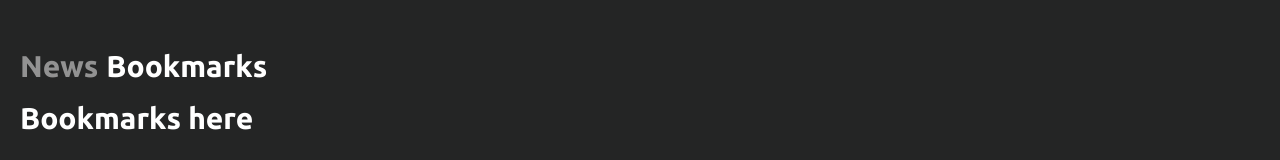
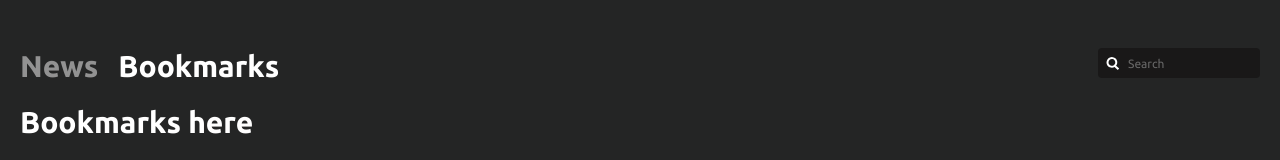
Before and after one commit to dimadomore/darqube-news, a Next.js app: page /bookmarks in a window 1280 px wide. Shown: the top 160 px of the page. Built offline with nearby package versions, Linux system fonts and the light colour scheme.

Commit message:
Add search component

```diff
--- a/src/components/layout/main-layout/MainLayout.tsx
+++ b/src/components/layout/main-layout/MainLayout.tsx
@@ -1,5 +1,5 @@
 import { PropsWithChildren } from 'react';
-import { Tabs } from 'components/shared';
+import { Tabs, Search } from 'components/shared';
 
 const tabs = [
   {
@@ -15,8 +15,9 @@ const tabs = [
 export const MainLayout: React.FC<PropsWithChildren> = ({ children }) => {
   return (
     <main className="mt-9 px-5">
-      <div className="mb-4">
+      <div className="flex justify-between mb-5">
         <Tabs items={tabs} />
+        <Search onChange={() => {}} />
       </div>
       {children}
     </main>
--- a/src/components/shared/news-card-list/NewsCardItem.tsx
+++ b/src/components/shared/news-card-list/NewsCardItem.tsx
@@ -34,7 +34,9 @@ export const NewsCardItem: React.FC<Props> = ({ itemData, isLatest }) => {
     >
       {image && (
         <img
-          className="transition-opacity opacity-50 group-hover:opacity-75"
+          className={`transition-opacity opacity-50 ${
+            !isLatest ? 'group-hover:opacity-75' : ''
+          }`}
           src={imageSrc}
           alt={`${related} news image`}
           style={{
@@ -71,7 +73,7 @@ export const NewsCardItem: React.FC<Props> = ({ itemData, isLatest }) => {
                 rel="noreferrer"
               >
                 <img src="/arrow-right-icon.svg" alt="" />
-                <span className="font-bold text-sm ml-3">
+                <span className="font-bold text-sm ml-3 hover:opacity-80">
                   Read the research
                 </span>
               </a>
--- a/src/components/shared/search/Search.tsx
+++ b/src/components/shared/search/Search.tsx
@@ -1,9 +1,27 @@
+import { ChangeEvent } from 'react';
+
 interface Props {
-  items: any[];
+  onChange: (value: string) => void;
 }
 
-const Search: React.FC<Props> = ({ items }) => {
-  return <div>Search</div>;
+export const Search: React.FC<Props> = ({ onChange }) => {
+  const handleChange = (e: ChangeEvent<HTMLInputElement>) => {
+    onChange && onChange(e.target.value);
+  };
+
+  return (
+    <label className="relative block">
+      <span className="sr-only">Search</span>
+      <span className="absolute top-[9px] left-2 flex items-center">
+        <img src="/search-icon.svg" alt="" />
+      </span>
+      <input
+        type="text"
+        placeholder="Search"
+        name="search"
+        onChange={handleChange}
+        className="text-xs pl-[30px] pr-2 bg-[#191818] h-[30px] w-[162px] placeholder-[#686868] rounded"
+      />
+    </label>
+  );
 };
-
-export default Search;
--- a/src/components/shared/tabs/Tabs.tsx
+++ b/src/components/shared/tabs/Tabs.tsx
@@ -14,7 +14,7 @@ export const Tabs: React.FC<Props> = ({ items }) => {
   return (
     <ul className="flex font-bold text-3xl">
       {items.map((item, index) => (
-        <li key={index} className="last-of-type:ml-2">
+        <li key={index} className="last-of-type:ml-5">
           <Tab link={item.link} isActive={route === item.link}>
             {item.title}
           </Tab>
--- a/src/styles/global.css
+++ b/src/styles/global.css
@@ -7,4 +7,7 @@
         @apply bg-gray-dark;
         color: white;
     }
+    * {
+        @apply focus:outline-none focus:ring;
+    }
 }
```
Also changed, not shown: public/search-icon.svg (added).
